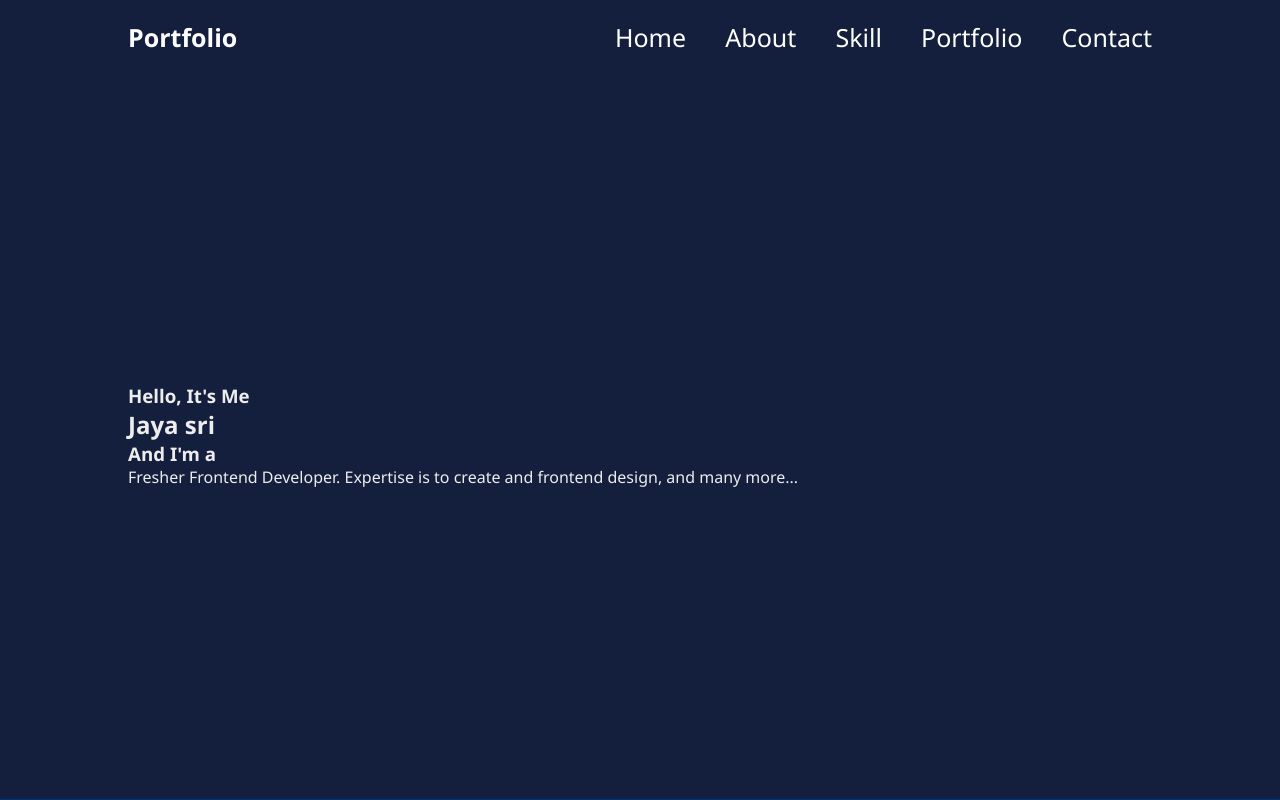
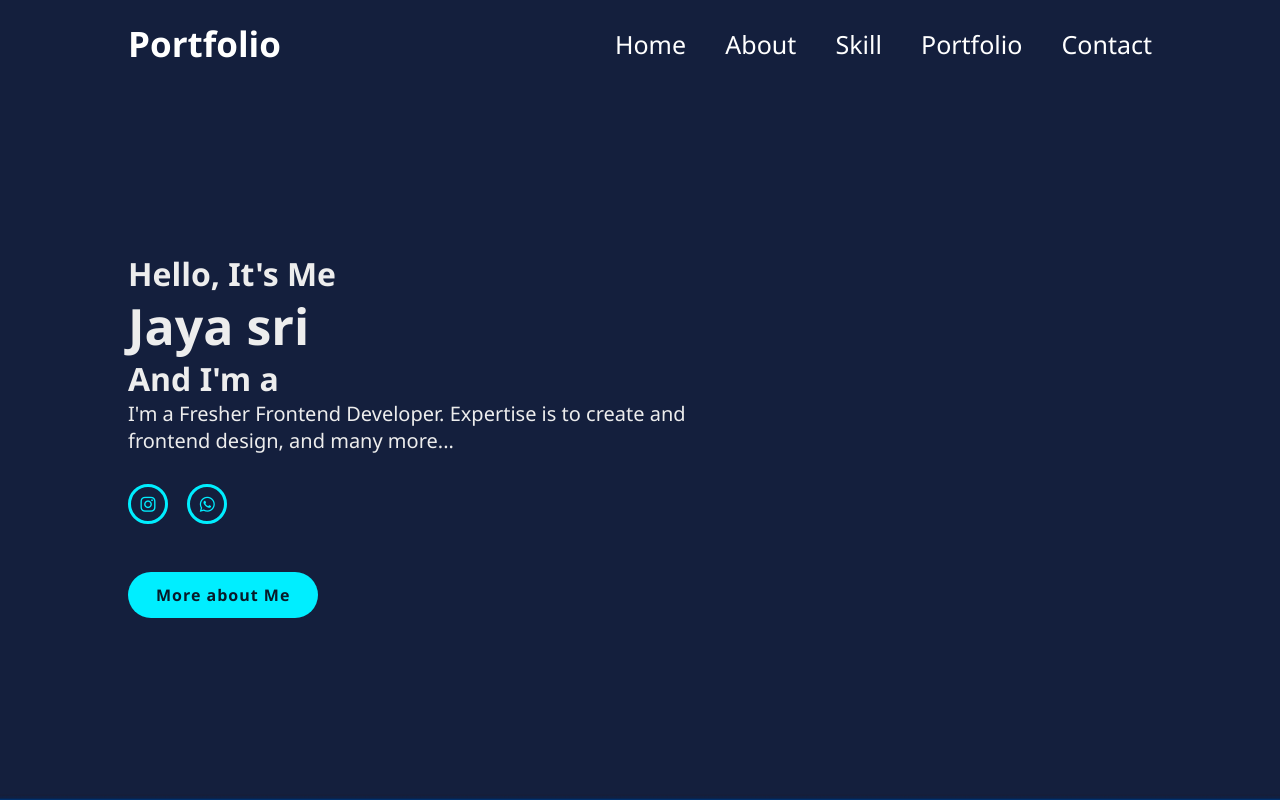
Before and after one commit to S-JAYASRI/Main-Projects, a plain HTML site: page Responsive-personal-portfolio/index.html in a window 1280 px wide. Drawn offline with nearby package versions, Linux system fonts and the light colour scheme.

Commit message:
css file code added

```diff
--- a/Responsive-personal-portfolio/index.html
+++ b/Responsive-personal-portfolio/index.html
@@ -5,6 +5,7 @@
     <meta name="viewport" content="width=device-width, initial-scale=1.0">
     <title>Portfolio</title>
     <link rel="stylesheet" href="../Responsive-personal-portfolio/style.css">
+    <link href='https://unpkg.com/boxicons@2.1.4/css/boxicons.min.css' rel='stylesheet'>
 </head>
 <body>
     <header class="header">
@@ -24,10 +25,12 @@
             <h3>Hello, It's Me</h3>
             <h1>Jaya sri</h1>
             <h3>And I'm a</h3>
-            <p>Fresher Frontend Developer. Expertise is to create and frontend design, and many more...</p>
+            <p>I'm a Fresher Frontend Developer. Expertise is to create and frontend design, and many more...</p>
             <div class="home-sci">
-
+                <a href="#"><i class='bx bxl-instagram'></i></a>
+                <a href="#"><i class='bx bxl-whatsapp' ></i></a>
             </div>
+            <a href="#" class="btn-box">More about Me</a>
         </div>
     </section>
 </body>
--- a/Responsive-personal-portfolio/style.css
+++ b/Responsive-personal-portfolio/style.css
@@ -24,7 +24,7 @@ body {
 
 .logo {
     position: relative;
-    font-size: 25px;
+    font-size: 35px;
     color: #fff;
     text-decoration: none;
     font-weight: 600;
@@ -59,3 +59,65 @@ body {
     /* background-image: url(../Responsive-personal-portfolio/images/profile.jpeg); */
 
 }
+
+.home-content {
+    max-width: 600px;
+}
+
+.home-content h3 {
+    font-size: 32px;
+    font-weight: 700;
+}
+
+.home-content h1 {
+    font-size: 50px;
+    font-weight: 700;
+    margin: -3px 0;
+}
+
+.home-content p {
+    font-size: 20px;
+
+}
+
+.home-sci a {
+    display: inline-flex;
+    justify-content: center;
+    align-items: center;
+    width: 40px;
+    height: 40px;
+    background: transparent;
+    border: 3px solid #0ef;
+    border-radius: 50%;
+    font-size: 20px;
+    color:#0ef;
+    text-decoration: none;
+    margin: 30px 15px 30px 0;
+
+}
+
+.home-sci a:hover {
+    background: #0ef;
+    color: #081b29;
+    box-shadow: 0 0 20px #0ef;
+}
+
+.btn-box {
+    display: inline-block;
+    padding: 12px 28px;
+    background: #0ef;
+    border-radius: 40px;
+    font-size: 16px;
+    color: #081b29;
+    letter-spacing: 1px;
+    text-decoration: none;
+    font-weight: 600;
+    margin-top: 3%;
+
+}
+
+.btn-box:hover {
+    box-shadow: 0 0 5px cyan,
+    0 0 25px cyan, 0 0 50px cyan,
+    0 0 100px cyan, 0 0 200px cyan;
+}
```
Also changed, not shown: Responsive-personal-portfolio/images/profile.jpeg (deleted), Responsive-personal-portfolio/images/profile2.jpeg (deleted).
